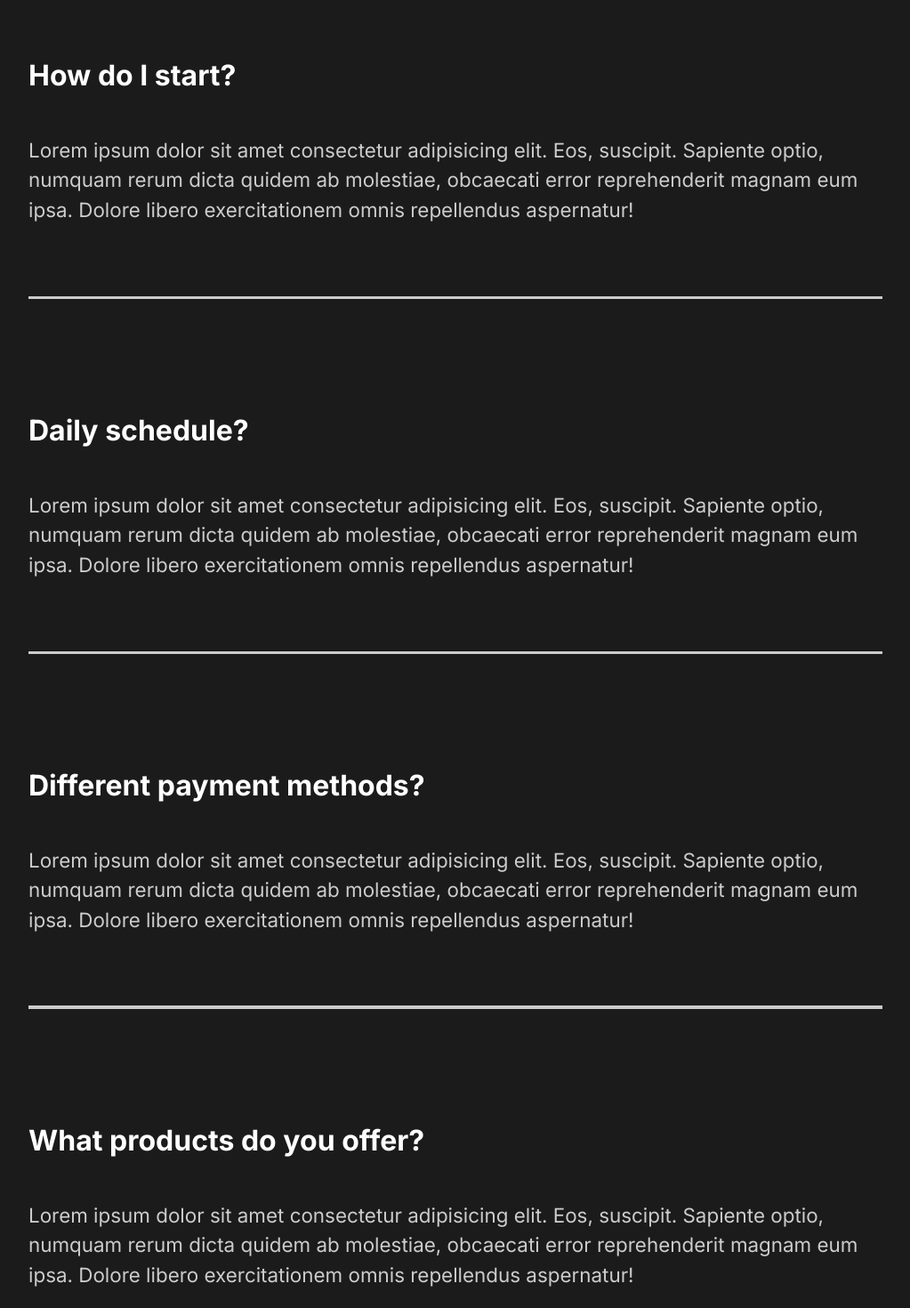
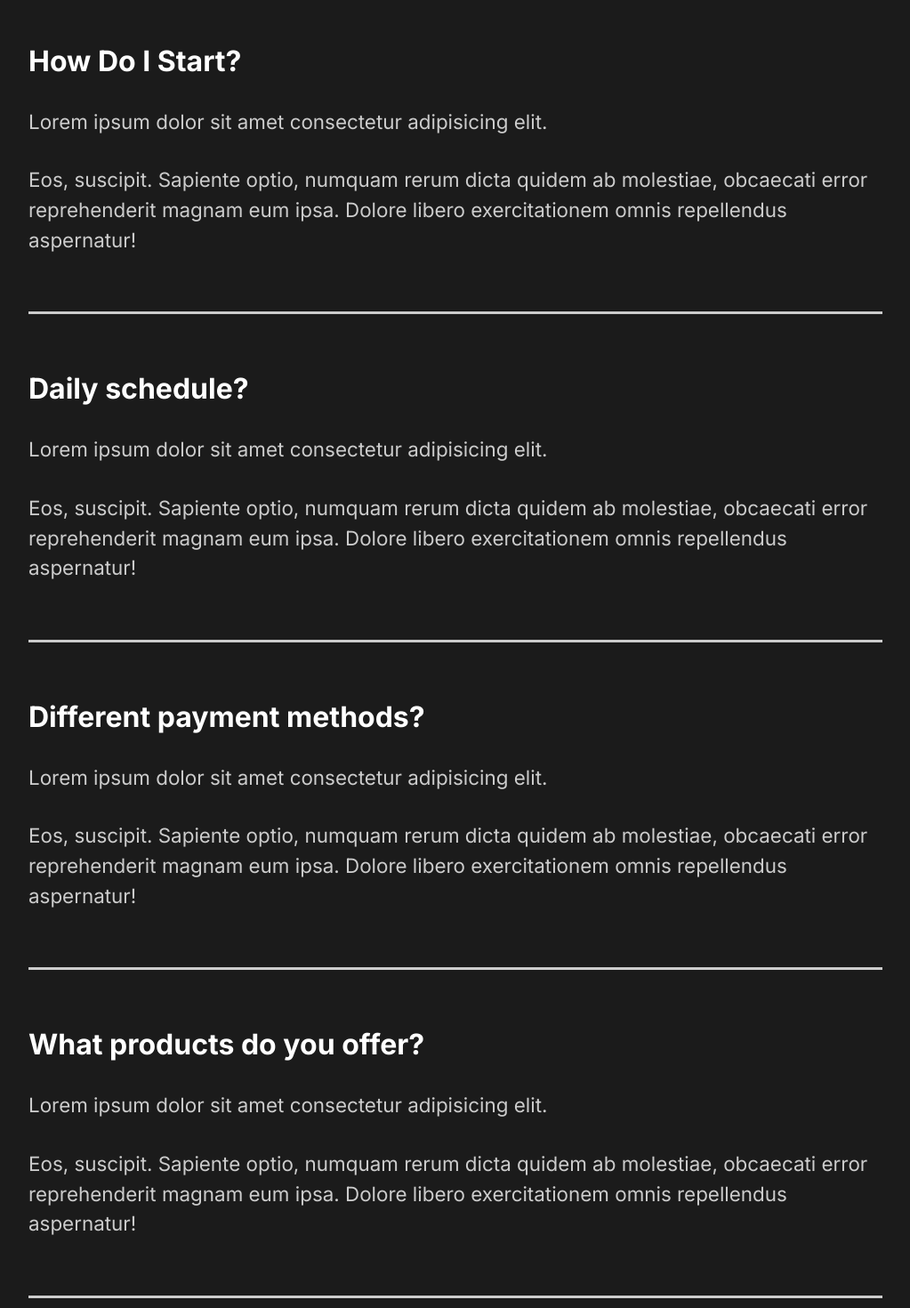
Before and after one commit to hauze-v/react-capture-portfolio, a React (Create React App) app: page / in a window 1280 px wide. Shown: the part 2400-3870 px from the top of the page at 89% size, without its empty margins (128-1151 px from the left). Built offline with nearby package versions, Linux system fonts and the light colour scheme.

Commit message:
Finished animating the FAQSection by using AnimateSharedLayout.

```diff
--- a/src/components/FaqSection.js
+++ b/src/components/FaqSection.js
@@ -1,60 +1,60 @@
+import React, { useState } from "react";
 import styled from "styled-components";
 import { Layout } from "../styles";
+import Toggle from "./Toggle";
+import { AnimateSharedLayout } from "framer-motion"; // Detects if our layout changes and if so, animates it
 
 const FaqSection = () => {
+  // Our State
+  const [faqToggle, setFaqToggle] = useState(false);
+
   return (
     <Faq>
       <h2>
         Any Questions <span>FAQ</span>
       </h2>
-      <div className="question">
-        <h4>How do I start?</h4>
+      <AnimateSharedLayout>
+        <Toggle title="How Do I Start?">
           <div className="answer">
+            <p>Lorem ipsum dolor sit amet consectetur adipisicing elit.</p>
             <p>
-            Lorem ipsum dolor sit amet consectetur adipisicing elit. Eos,
-            suscipit. Sapiente optio, numquam rerum dicta quidem ab molestiae,
-            obcaecati error reprehenderit magnam eum ipsa. Dolore libero
-            exercitationem omnis repellendus aspernatur!
+              Eos, suscipit. Sapiente optio, numquam rerum dicta quidem ab
+              molestiae, obcaecati error reprehenderit magnam eum ipsa. Dolore
+              libero exercitationem omnis repellendus aspernatur!
             </p>
           </div>
-        <div className="faq-line"></div>
-      </div>
-      <div className="question">
-        <h4>Daily schedule?</h4>
+        </Toggle>
+        <Toggle title="Daily schedule?">
           <div className="answer">
+            <p>Lorem ipsum dolor sit amet consectetur adipisicing elit.</p>
             <p>
-            Lorem ipsum dolor sit amet consectetur adipisicing elit. Eos,
-            suscipit. Sapiente optio, numquam rerum dicta quidem ab molestiae,
-            obcaecati error reprehenderit magnam eum ipsa. Dolore libero
-            exercitationem omnis repellendus aspernatur!
+              Eos, suscipit. Sapiente optio, numquam rerum dicta quidem ab
+              molestiae, obcaecati error reprehenderit magnam eum ipsa. Dolore
+              libero exercitationem omnis repellendus aspernatur!
             </p>
           </div>
-        <div className="faq-line"></div>
-      </div>
-      <div className="question">
-        <h4>Different payment methods?</h4>
+        </Toggle>
+        <Toggle title="Different payment methods?">
           <div className="answer">
+            <p>Lorem ipsum dolor sit amet consectetur adipisicing elit.</p>
             <p>
-            Lorem ipsum dolor sit amet consectetur adipisicing elit. Eos,
-            suscipit. Sapiente optio, numquam rerum dicta quidem ab molestiae,
-            obcaecati error reprehenderit magnam eum ipsa. Dolore libero
-            exercitationem omnis repellendus aspernatur!
+              Eos, suscipit. Sapiente optio, numquam rerum dicta quidem ab
+              molestiae, obcaecati error reprehenderit magnam eum ipsa. Dolore
+              libero exercitationem omnis repellendus aspernatur!
             </p>
           </div>
-        <div className="faq-line"></div>
-      </div>
-      <div className="question">
-        <h4>What products do you offer?</h4>
+        </Toggle>
+        <Toggle title="What products do you offer?">
           <div className="answer">
+            <p>Lorem ipsum dolor sit amet consectetur adipisicing elit.</p>
             <p>
-            Lorem ipsum dolor sit amet consectetur adipisicing elit. Eos,
-            suscipit. Sapiente optio, numquam rerum dicta quidem ab molestiae,
-            obcaecati error reprehenderit magnam eum ipsa. Dolore libero
-            exercitationem omnis repellendus aspernatur!
+              Eos, suscipit. Sapiente optio, numquam rerum dicta quidem ab
+              molestiae, obcaecati error reprehenderit magnam eum ipsa. Dolore
+              libero exercitationem omnis repellendus aspernatur!
             </p>
           </div>
-        <div className="faq-line"></div>
-      </div>
+        </Toggle>
+      </AnimateSharedLayout>
     </Faq>
   );
 };
@@ -72,14 +72,16 @@
     background: #cccccc;
     height: 0.2rem;
     margin: 2rem 0rem;
+    margin-bottom: 1rem;
     width: 100%;
   }
   .question {
-    padding: 3rem 0rem;
+    padding: 2rem 0rem;
+    padding-bottom: 1rem;
     cursor: pointer;
   }
   .answer {
-    padding: 2rem 0rem;
+    padding: 1rem 0rem;
     p {
       padding: 1rem 0rem;
     }
--- /dev/null
+++ b/src/components/Toggle.js
@@ -0,0 +1,17 @@
+import { motion } from "framer-motion";
+import React, { useState } from "react";
+
+const Toggle = ({ children, title }) => {
+  // Our State
+  const [toggle, setToggle] = useState(true);
+
+  return (
+    <motion.div layout className="question" onClick={() => setToggle(!toggle)}>
+      <motion.h4 layout>{title}</motion.h4>
+      {toggle ? children : ""}
+      <div className="faq-line"></div>
+    </motion.div>
+  );
+};
+
+export default Toggle;
```
Lines whose indentation alone changed are shown as unchanged.
